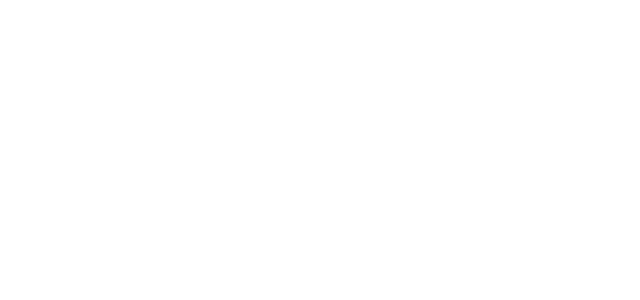
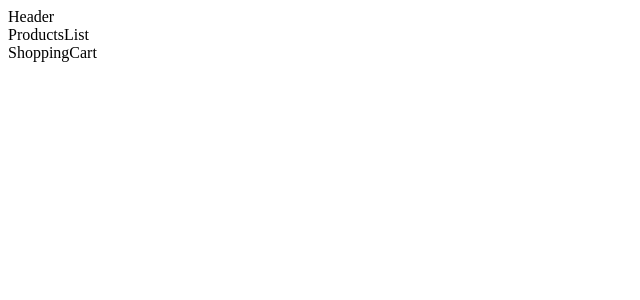
Before and after one commit to diegopacheco-dev/cocktails-ecommerce, a React (Create React App) app: page / in a window 1280 px wide. Shown: the top 300 px of the page, without its empty margins (0-640 px from the left). Built offline with nearby package versions, Linux system fonts and the light colour scheme.

Commit message:
Feat: añadiendo el HomePage

```diff
--- a/src/App.js
+++ b/src/App.js
@@ -1,9 +1,14 @@
-import React from 'react'
+import React, {useEffect} from 'react'
+import HomePage from './pages/home/HomePage'
+import { getCocktails } from './services/services'
 
 const App = () => {
+
+
+
   return (
     <div>
-
+         <HomePage />
     </div>
   )
 }
--- /dev/null
+++ b/src/pages/home/HomePage.js
@@ -0,0 +1,22 @@
+import React from 'react'
+
+const HomePage = () => {
+    return (
+        <div>
+            <div>
+                <div>
+                    Header
+                </div>
+                <div>
+                    ProductsList
+                </div>
+            </div>
+
+            <div>
+                ShoppingCart
+            </div>
+        </div>
+    )
+}
+
+export default HomePage
```
